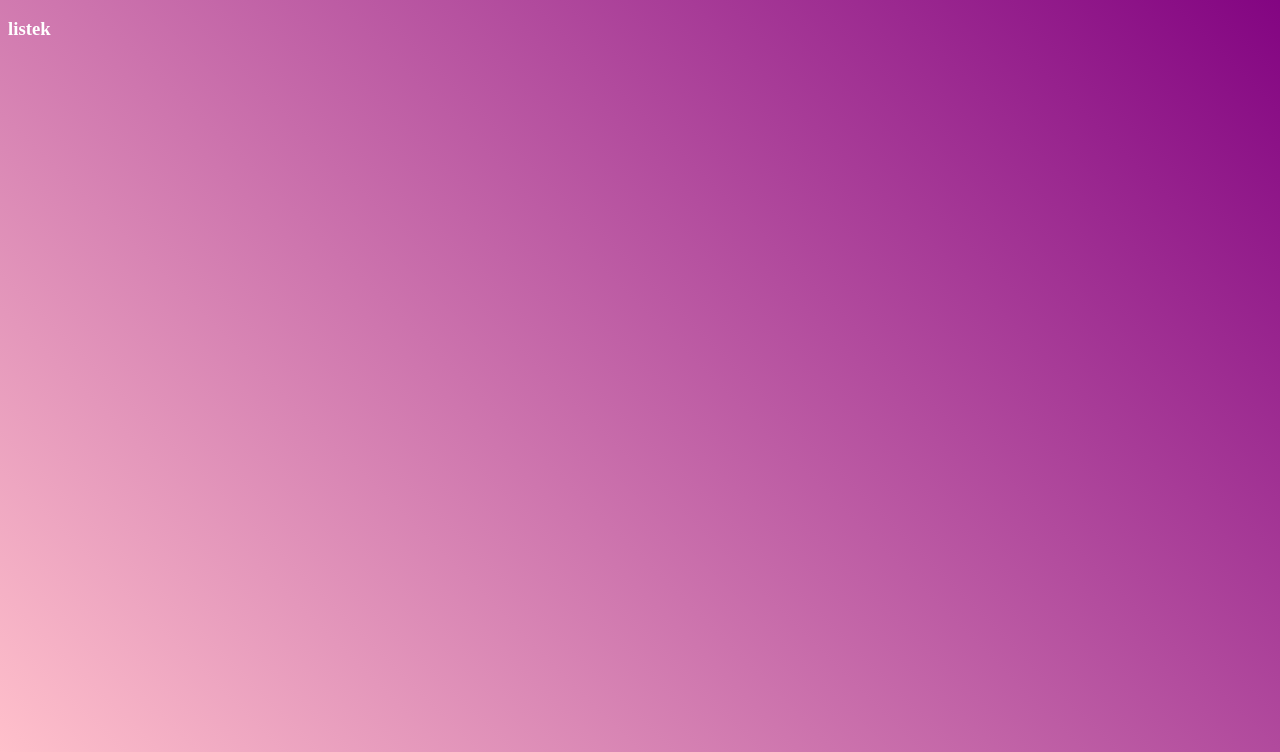
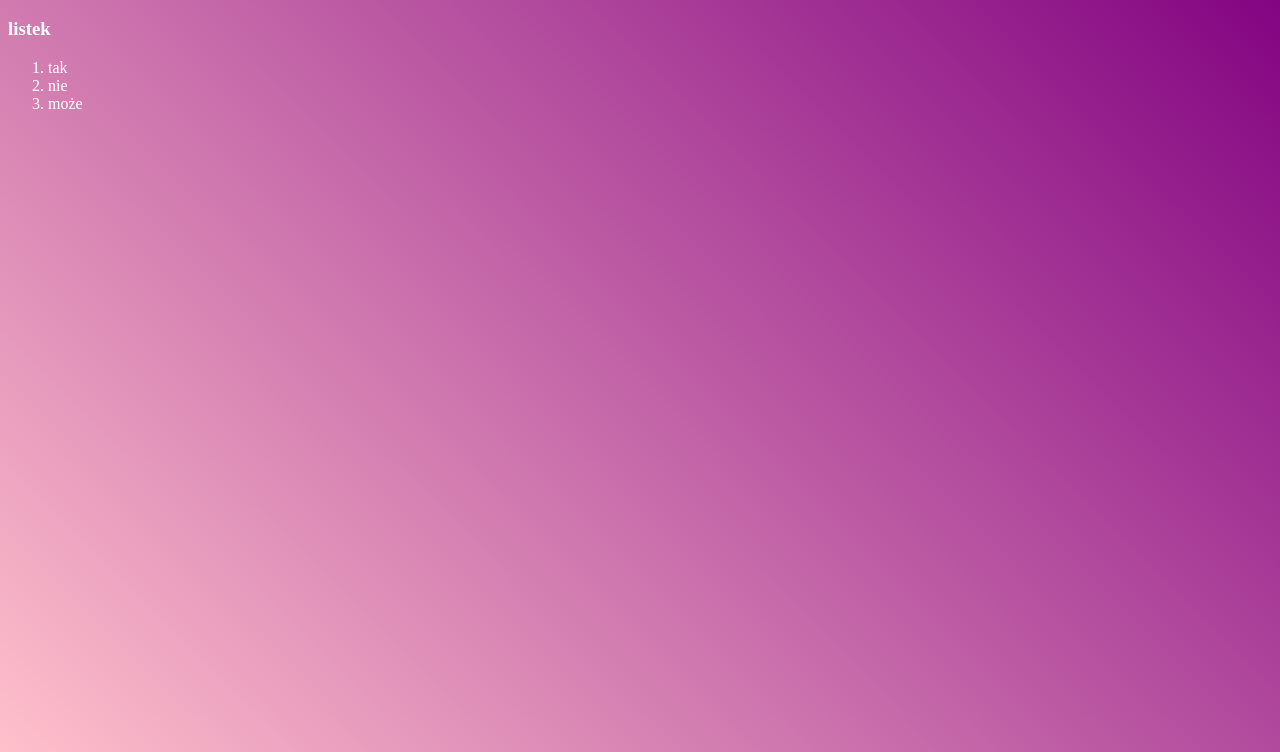
Before and after one commit to Kacperjo/repo-an, a plain HTML site: page index.html in a window 1280 px wide. Shown: the part 48-800 px from the top of the page. Drawn offline with Linux system fonts and the light colour scheme.

Commit message:
Update index.html

```diff
--- a/index.html
+++ b/index.html
@@ -13,6 +13,11 @@
     <h3>
       listek
     </h3>
+    <ol>
+      <li>tak</li>
+      <li>nie</li>
+      <li>może</li>
+    </ol>
     <style>
       .body {
         background: linear-gradient(45deg, pink, purple);
```
